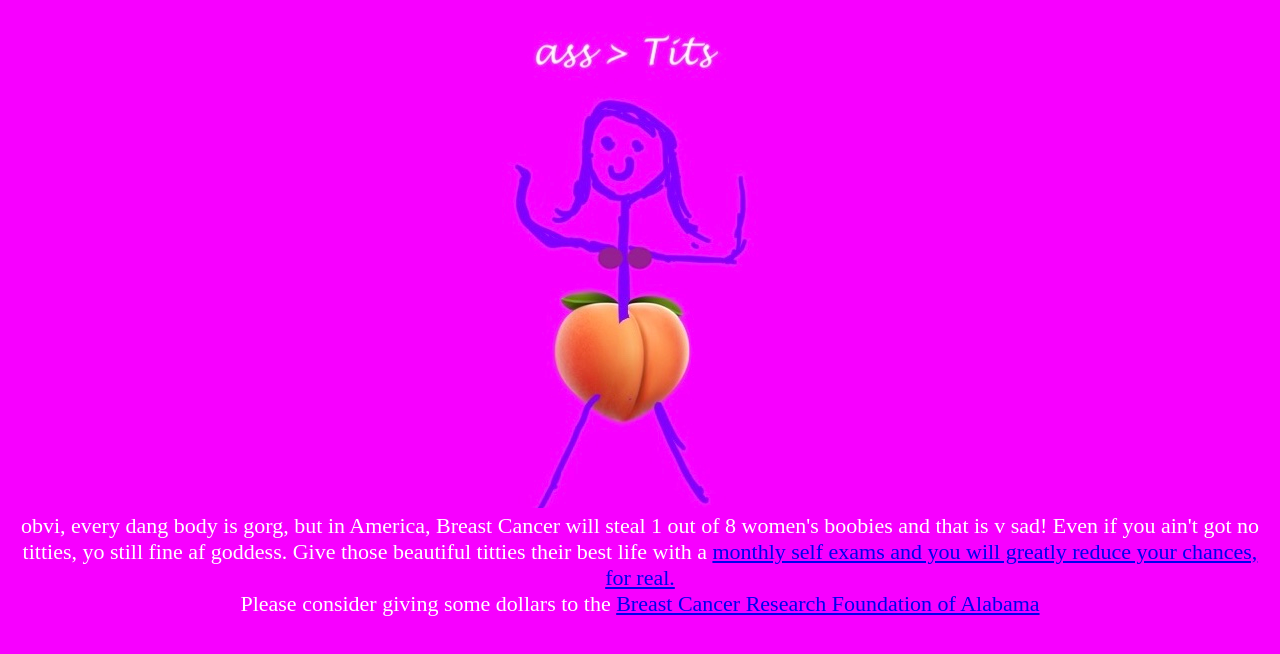
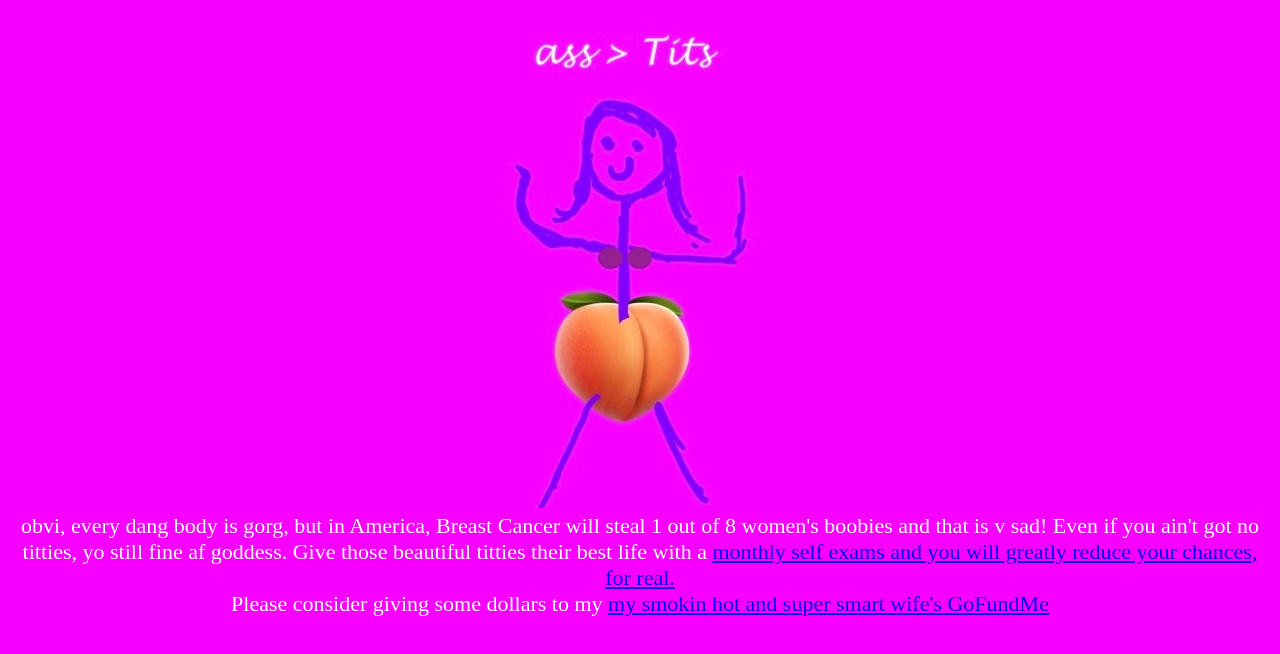
Before and after one commit to CFin86/itsForAGoodCause, a plain HTML site: page index.html in a window 1280 px wide. Drawn offline with Linux system fonts and the light colour scheme.

Commit message:
update with lisas fm

```diff
--- a/index.html
+++ b/index.html
@@ -8,6 +8,6 @@
 </head>
 <body>
     <div id="bewbs"></div>
-    <p style="color:white; text-align:center; font-size: 22px; margin-top: 5px;">obvi, every dang body is gorg, but in America, Breast Cancer will steal 1 out of 8 women's boobies and that is v sad! Even if you ain't got no titties, yo still fine af goddess. Give those beautiful titties their best life with a <a href="https://www.cancer.org/cancer/breast-cancer/screening-tests-and-early-detection/american-cancer-society-recommendations-for-the-early-detection-of-breast-cancer.html" target"_blank">monthly self exams and you will  greatly reduce your chances, for real.</a> <br>Please consider giving some dollars to the <a href="https://www.bcrfa.org/donate/" target="_blank">Breast Cancer Research Foundation of Alabama</a></p>
+    <p style="color:white; text-align:center; font-size: 22px; margin-top: 5px;">obvi, every dang body is gorg, but in America, Breast Cancer will steal 1 out of 8 women's boobies and that is v sad! Even if you ain't got no titties, yo still fine af goddess. Give those beautiful titties their best life with a <a href="https://www.cancer.org/cancer/breast-cancer/screening-tests-and-early-detection/american-cancer-society-recommendations-for-the-early-detection-of-breast-cancer.html" target"_blank">monthly self exams and you will  greatly reduce your chances, for real.</a> <br>Please consider giving some dollars to my <a href="https://www.gofundme.com/f/breast-cancer-treatment-for-lisa" target="_blank">my smokin hot and super smart wife's GoFundMe</a></p>
 </body>
 </html>
```
